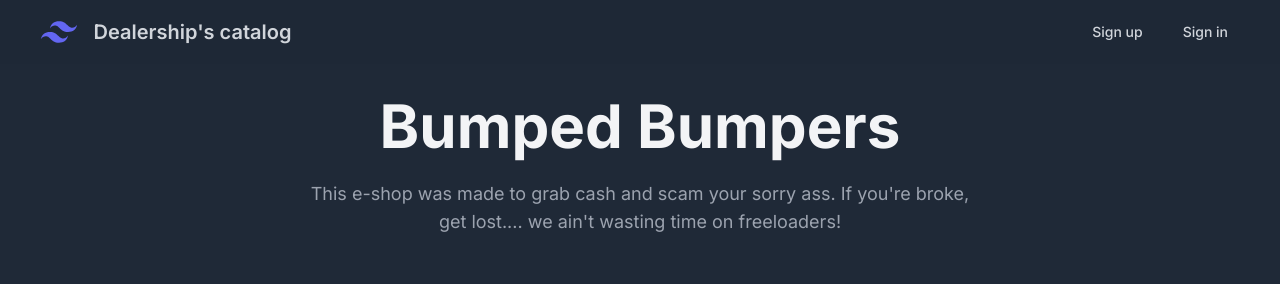
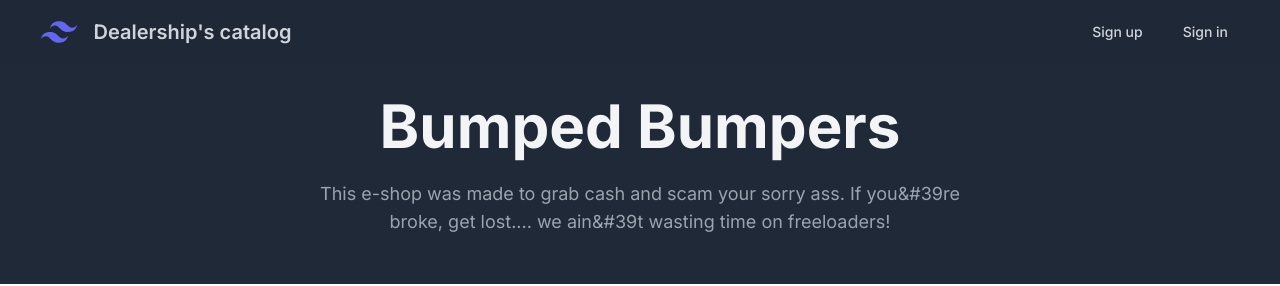
Before and after one commit to rumanoloko/Web-Ing.-and-Services-practice-proyect, a Next.js app: page / in a window 1280 px wide. Shown: the top 286 px of the page. Built offline with nearby package versions, Linux system fonts and the light colour scheme; no server answers; the database is empty.

Commit message:
Sustitución de " ' " por "&#39 "

```diff
--- a/src/components/Header.tsx
+++ b/src/components/Header.tsx
@@ -6,7 +6,7 @@ export default function Header() {
           Bumped Bumpers
         </h1>
         <p className='mt-4 text-sm leading-8 text-gray-400 sm:mt-6 sm:text-base lg:text-lg'>
-          This e-shop was made to grab cash and scam your sorry ass. If you're broke, get lost.... we ain't wasting time on freeloaders!
+          This e-shop was made to grab cash and scam your sorry ass. If you&#39re broke, get lost.... we ain&#39t wasting time on freeloaders!
         </p>
       </div>
     </header>
```
